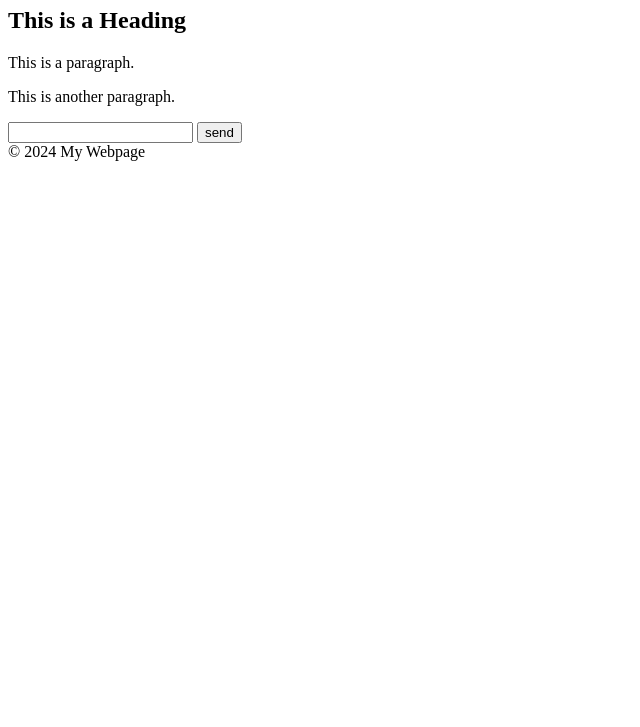
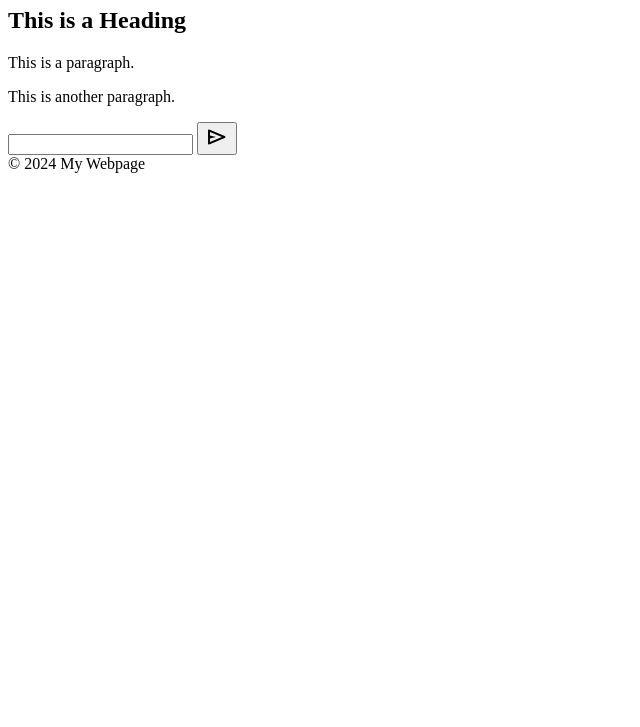
Before and after one commit to fac31/chatGPT-JTCA, a plain HTML site: page ChatGPT.html in a window 1280 px wide. Shown: the part 73-800 px from the top of the page, without its empty margins (0-640 px from the left). Drawn offline with nearby package versions, Linux system fonts and the light colour scheme.

Commit message:
updated icon

```diff
--- a/ChatGPT.html
+++ b/ChatGPT.html
@@ -10,7 +10,7 @@
 <body>
 
     <header>
-        <h1>Welcome to My Webpage</h1>
+        <h1>Welcome to FAC Chat</h1>
     </header>
 
     <div class="container">
@@ -20,7 +20,9 @@
     </div>
     <form>
         <input type = "text" id = "input">
-        <button type = "button" id = "submit"><span class = "material-symbol-rounded">send</span></button>
+        <button type = "button" id = "submit"><span class="material-symbols-rounded">
+            send
+            </span></button>
     </form>
     <footer>
         &copy; 2024 My Webpage
```
